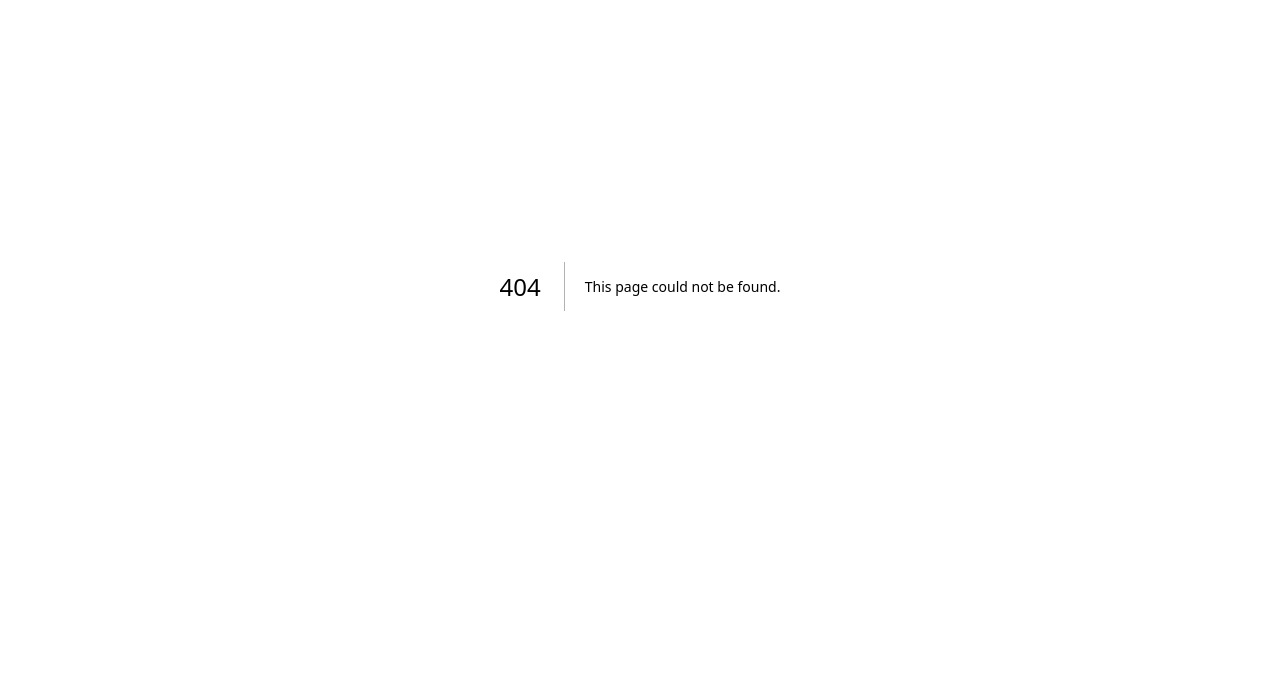
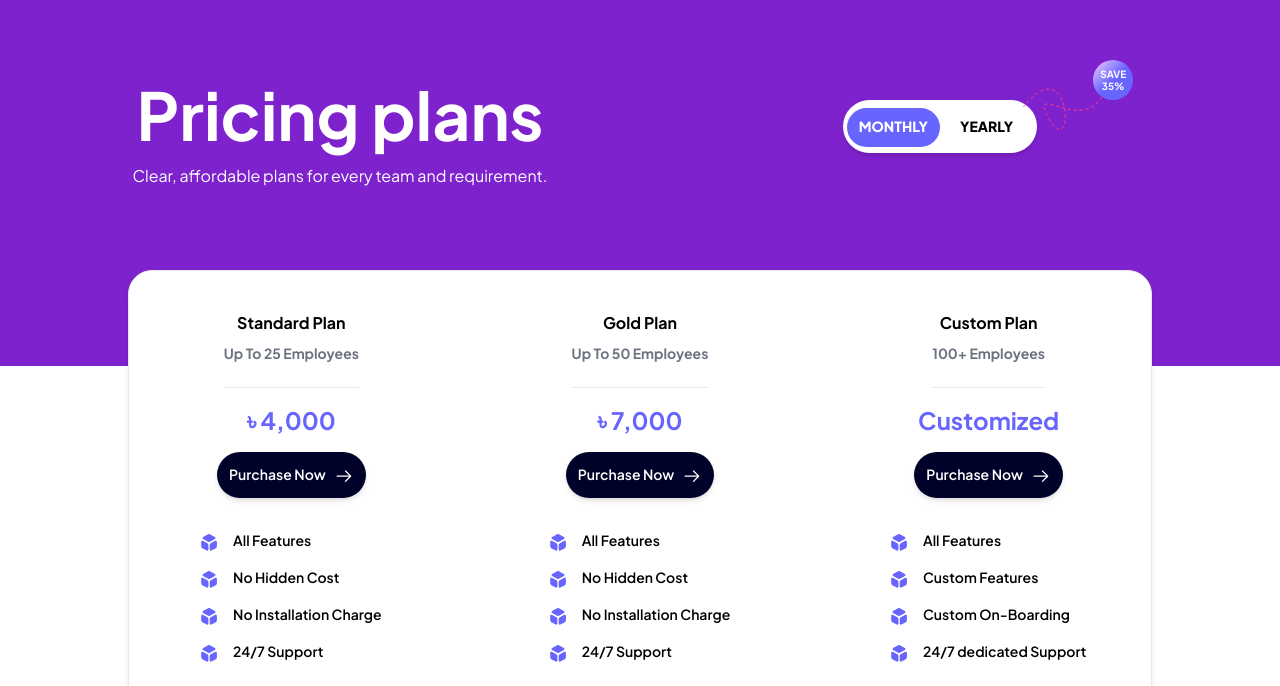
Before and after one commit to Solutya/SolHRM-LandingPage-fe, a Next.js app: page /price in a window 1280 px wide. Before the commit this address had no page. Shown: the part 114-800 px from the top of the page. Built offline with nearby package versions, Linux system fonts and the light colour scheme.

Commit message:
page added + pricetab section added +explore service group hover added

```diff
--- a/src/app/globals.css
+++ b/src/app/globals.css
@@ -35,7 +35,7 @@ margin-bottom:-25%;
     opacity: 1;
 }
 .inactive span{
-  color: rgba(128, 128, 128, 0.349);
+  color: rgba(128, 128, 128, 0.5);
 }
 
 /* line dash animation */
--- /dev/null
+++ b/src/app/price/page.jsx
@@ -0,0 +1,133 @@
+"use client";
+import price_data from "@/data/price-data";
+import Image from "next/image";
+import Link from "next/link";
+import React, { useState } from "react";
+import { GoArrowRight } from "react-icons/go";
+
+const Price = () => {
+  const [currentTab, setCurrentTab] = useState("monthly");
+
+  //   handling the tabs from monthly to yearly
+  const handleTab = (selectedTab) => {
+    setCurrentTab(selectedTab);
+  };
+  return (
+    <div className="pb-20 ">
+      <div className="bg-purple-700  min-h-[60vh] grid grid-cols-1 md:grid-cols-2 justify-center items-center p-10 ">
+        <div className="text-white flex items-center flex-col width-[50%]">
+          <h2 className="text-[66px] font-bold">Pricing plans</h2>
+          <p>Clear, affordable plans for every team and requirement.</p>
+        </div>
+        <div className="rounded-full relative uppercase w-fit mx-auto grid grid-cols-2 text-center shadow-md bg-white p-1 h-fit ">
+          <span
+            className={`font-black text-[14px] p-3 rounded-full cursor-pointer z-20 ${
+              currentTab === "monthly" ? "text-white " : ""
+            } `}
+            onClick={() => handleTab("monthly")}
+          >
+            monthly
+          </span>
+          <span
+            className={`font-black text-[14px] p-3 rounded-full cursor-pointer text-center z-20 ${
+              currentTab === "yearly" ? "text-white" : ""
+            } `}
+            onClick={() => handleTab("yearly")}
+          >
+            yearly
+          </span>
+          <div
+            className={`bg-myBlue w-[48%] text-white transition duration-300 ease-in-out rounded-full absolute z-10 h-[75%] top-2 left-1  ${
+              currentTab === "yearly" ? " translate-x-[100%]" : ""
+            }`}
+          ></div>
+          <div className="absolute hidden sm:block bottom-full -top-3 -right-[66px] z-0 price-shape-line">
+            <svg
+              width="80"
+              height="42"
+              viewBox="0 0 80 42"
+              fill="none"
+              xmlns="http://www.w3.org/2000/svg"
+            >
+              <path
+                d="M78.5938 8.78059C59.0829 45.2801 2.05127 -8.72021 27.0652 32.28C52.079 73.2801 48.5771 -41.2195 0.550438 18.7821"
+                stroke="#FF3C82"
+                strokeDasharray="3 3"
+              />
+            </svg>
+          </div>
+          <div className="absolute hidden sm:block bottom-full mt-[calc(-100% - 5px)] -right-24 text-center rounded-full bg-gradient-to-br from-fuchsia-200 via-myBlue to-myBlue text-white w-10 h-10">
+            <p className="text-[10px] font-bold leading-tight pt-2">SAVE 35%</p>
+          </div>
+        </div>
+      </div>
+      {/* TAB SWITCHING SECTION */}
+
+      {/* PRICE CARD SECTION */}
+
+      <div className="grid grid-cols-1 md:grid-cols-2 lg:grid-cols-3 2xl:grid-cols-4 gap-6 2xl:w-[1160px] pt-10 items-center justify-center  bg-white border rounded-3xl w-[80%] mx-auto shadow-md -mt-24">
+        {price_data
+          .filter((item) => item.category === currentTab)
+          .map((item, i) => (
+            <div
+              key={i}
+              className="w-full md:w-fit max-w-80 mx-auto h-full"
+            >
+              <div
+                className={` ${item.cls} bg-white rounded-3xl space-y-4 h-full flex flex-col justify-between items-center text-center`}
+              >
+                {/* <div className="">
+                  <Image
+                    src={item.img}
+                    alt="plan logo"
+                    width={55}
+                    height={60}
+                  />
+                </div> */}
+                <div className="space-y-2 pb-6 border-b-[1px] ">
+                  <h4 className=" font-bold">{item.title}</h4>
+                  <p className="text-sm text-gray-500">{item.description}</p>
+                </div>
+                {/* Purchase button */}
+                <div className="flex flex-col items-center justify-center gap-4">
+                  {item.price === "" ? (
+                    <span className="  text-myBlue   text-2xl font-bold">
+                      Customized
+                    </span>
+                  ) : (
+                    <span className="  text-myBlue text-2xl font-bold">
+                      ৳ {Number(item.price).toLocaleString()}
+                    </span>
+                  )}
+                  <Link
+                    href="/price"
+                    className=" bg-myDark text-white
+                        w-full rounded-full  top-0 py-3 left-0  transition px-3 text-sm  duration-300 hover:bg-myBlue hover:shadow-xl shadow-md font-semibold"
+                  >
+                    Purchase Now
+                    <GoArrowRight className="inline text-xl ml-2 " />
+                  </Link>
+                </div>
+                <div className="py-4">
+                  <ul className="space-y-4">
+                    {item.price_feature?.map((list, i) => (
+                      <li key={i} className={`${list.cls} flex  gap-4`}>
+                        <span className="inline-flex text-myBlue mt-1">
+                          {list.icon}
+                        </span>
+                        <span className="font-semibold text-sm">
+                          {list.list}
+                        </span>
+                      </li>
+                    ))}
+                  </ul>
+                </div>
+              </div>
+            </div>
+          ))}
+      </div>
+    </div>
+  );
+};
+
+export default Price;
--- a/src/components/cards/PriceTabCards/PriceTabCards.jsx
+++ b/src/components/cards/PriceTabCards/PriceTabCards.jsx
@@ -4,7 +4,6 @@ import Image from "next/image";
 import Link from "next/link";
 import React, { useState } from "react";
 import { GoArrowRight } from "react-icons/go";
-
 
 const PriceTabCards = () => {
   const [currentTab, setCurrentTab] = useState("monthly");
@@ -15,15 +14,12 @@ const PriceTabCards = () => {
   };
   return (
     <div className="py-20">
-
       {/* TAB SWITCHING SECTION */}
 
       <div className="rounded-full relative uppercase w-fit mx-auto grid grid-cols-2 text-center shadow-md bg-white p-1 ">
         <span
           className={`font-black text-[14px] p-3 rounded-full cursor-pointer z-20 ${
-            currentTab === "monthly"
-              ? "text-white "
-              : ""
+            currentTab === "monthly" ? "text-white " : ""
           } `}
           onClick={() => handleTab("monthly")}
         >
@@ -31,17 +27,17 @@ const PriceTabCards = () => {
         </span>
         <span
           className={`font-black text-[14px] p-3 rounded-full cursor-pointer text-center z-20 ${
-            currentTab === "yearly"
-              ? "text-white"
-              : ""
+            currentTab === "yearly" ? "text-white" : ""
           } `}
           onClick={() => handleTab("yearly")}
         >
           yearly
         </span>
-        <div className={`bg-myBlue w-[48%] text-white transition duration-300 ease-in-out rounded-full absolute z-10 h-[75%] top-2 left-1  ${(currentTab==="yearly")?" translate-x-[100%]":""}`}>
-
-        </div>
+        <div
+          className={`bg-myBlue w-[48%] text-white transition duration-300 ease-in-out rounded-full absolute z-10 h-[75%] top-2 left-1  ${
+            currentTab === "yearly" ? " translate-x-[100%]" : ""
+          }`}
+        ></div>
         <div className="absolute hidden sm:block bottom-full -top-3 -right-[66px] z-0 price-shape-line">
           <svg
             width="80"
@@ -62,27 +58,42 @@ const PriceTabCards = () => {
         </div>
       </div>
 
-
       {/* PRICE CARD SECTION */}
 
-        <div className="grid grid-cols-1 md:grid-cols-2 lg:grid-cols-3 2xl:grid-cols-4 gap-6 xl:w-[1160px] pt-10 items-center justify-center ">
-                  {price_data.filter(item=> item.category === currentTab ).map((item, i) => (
-                  <div key={i} className=" mb-30 w-full md:w-fit max-w-80 mx-auto h-full">
-                    <div className={` ${item.cls} bg-white rounded-3xl px-[30px] py-[25px] md:px-[60px] md:py-[50px] lg:px-[35px] lg:py-[28px] space-y-4 h-full flex flex-col justify-between `}>
-                      <div className="tp-price__icon">
-                        <Image src={item.img} alt="plan logo" width={55} height={60} />
+      <div className="grid grid-cols-1 md:grid-cols-2 lg:grid-cols-3 2xl:grid-cols-4 gap-6 2xl:w-[1160px] pt-10 items-center justify-center ">
+        {price_data
+          .filter((item) => item.category === currentTab)
+          .map((item, i) => (
+            <div
+              key={i}
+              className=" mb-30 w-full md:w-fit max-w-80 mx-auto h-full"
+            >
+              <div
+                className={` ${item.cls} bg-white rounded-3xl px-[30px] py-[25px] md:px-[60px] md:py-[50px] lg:px-[35px] lg:py-[28px] space-y-4 h-full flex flex-col justify-between `}
+              >
+                <div className="">
+                  <Image
+                    src={item.img}
+                    alt="plan logo"
+                    width={55}
+                    height={60}
+                  />
                 </div>
                 <div className="space-y-2 pb-6 border-b-[1px] ">
                   <h4 className="text-[22px] font-bold">{item.title}</h4>
-                        <p className="text-sm text-gray-500">{item.desctiption}</p>
+                  <p className="text-sm text-gray-500">{item.description}</p>
                 </div>
                 <div className="py-4">
                   <ul className="space-y-4">
                     {item.price_feature?.map((list, i) => (
-                            <li key={i} className={`${list.cls} flex items-center gap-4` }>
-                              <span className="inline-flex text-myBlue ">{list.icon}</span>
+                      <li
+                        key={i}
+                        className={`${list.cls} flex  gap-4`}
+                      >
+                        <span className="inline-flex text-myBlue mt-1">
+                          {list.icon}
+                        </span>
                         <span className="font-semibold text-sm">
-
                           {list.list}
                         </span>
                       </li>
@@ -91,10 +102,22 @@ const PriceTabCards = () => {
                 </div>
                 {/* Purchase button */}
                 <div className="relative  mx-auto text-center rounded-full p-3 bg-[#5956e914] font-semibold text-sm w-full">
-                        <span className="  text-myBlue  cursor-pointer">Price: ${item.price}</span>
-                        <Link href="" className="absolute bg-myBlue text-white
-                        w-full rounded-full  top-0 py-3 left-0 -translate-x-10 transition opacity-0 duration-500 hover:opacity-100 hover:translate-x-0" >
-                          Purchase Now <GoArrowRight className="inline text-xl ml-2 "/>
+                  {item.price === "" ? (
+                    <span className="  text-myBlue  cursor-pointer">
+                      Customized
+                    </span>
+                  ) : (
+                    <span className="  text-myBlue  cursor-pointer">
+                      Price: ৳ {Number(item.price).toLocaleString()}
+                    </span>
+                  )}
+                  <Link
+                    href="/price"
+                    className="absolute bg-myBlue text-white
+                        w-full rounded-full  top-0 py-3 left-0 -translate-x-10 transition opacity-0 duration-500 hover:opacity-100 hover:translate-x-0"
+                  >
+                    Purchase Now{" "}
+                    <GoArrowRight className="inline text-xl ml-2 " />
                   </Link>
                 </div>
               </div>
--- a/src/data/price-data.js
+++ b/src/data/price-data.js
@@ -1,10 +1,10 @@
-
 import pric_img_1 from "../../public/assets/images/price/price-icon-1.png";
 import pric_img_2 from "../../public/assets/images/price/price-icon-2.png";
 import pric_img_3 from "../../public/assets/images/price/price-icon-3.png";
 import pric_img_4 from "../../public/assets/images/price/price-4.1.png";
 
-const PriceList = <>
+const PriceList = (
+  <>
     <svg
       width="16"
       height="17"
@@ -29,267 +29,250 @@ const PriceList = <>
       />
     </svg>
   </>
+);
 
 const price_data = [
   //  monthly price here 1 to 4
   {
     id: 1,
-        category:"monthly",
+    category: "monthly",
     img: pric_img_1,
-        title: "Personal Plan",
-        desctiption: <>Customized anything in anytime</>,
+    title: "Standard Plan",
+    description: <b>Up To 25 Employees</b>,
     cls: "",
-        price: "146.00",
+    price: "4000",
     price_feature: [
       {
-                list: "Easy To Track AI Data",
+        list: "All Features",
         icon: PriceList,
-                cls: ""
+        cls: "",
       },
       {
-                list: "100+ Ready Boots",
+        list: "No Hidden Cost",
         icon: PriceList,
-                cls: ""
+        cls: "",
       },
       {
-                list: "Best Data Plan & Package",
+        list: "No Installation Charge",
         icon: PriceList,
-                cls: "inactive"
+        cls: "",
       },
       {
-                list: "24/7 Online Support",
+        list: "24/7 Support",
         icon: PriceList,
-                cls: "inactive"
-            }
+        cls: "",
+      },
     ],
-
   },
   {
     id: 2,
-        category:"monthly",
+    category: "monthly",
     img: pric_img_2,
-        title: "Advanced",
-        desctiption: <>Customized anything in anytime</>,
+    title: "Gold Plan",
+    description: <b>Up To 50 Employees</b>,
     cls: "active",
-        price: "159.00",
+    price: "7000",
     price_feature: [
       {
-                list: "Easy To Track AI Data",
+        list: "All Features",
         icon: PriceList,
-                cls: ""
+        cls: "",
       },
       {
-                list: "100+ Ready Boots",
+        list: "No Hidden Cost",
         icon: PriceList,
-                cls: ""
+        cls: "",
       },
       {
-                list: "Best Data Plan & Package",
+        list: "No Installation Charge",
         icon: PriceList,
-                cls: ""
+        cls: "",
       },
       {
-                list: "24/7 Online Support",
+        list: "24/7 Support",
         icon: PriceList,
-                cls: ""
-            }
+        cls: "",
+      },
     ],
-
   },
   {
     id: 3,
-        category:"monthly",
+    category: "monthly",
     img: pric_img_3,
-        title: "Personal Plan",
-        desctiption: <>Customized anything in anytime</>,
+    title: "Custom Plan",
+    description:<b>100+ Employees</b>,
+    fullDescription: "A TAILORED PRICE PLANNING FOR BUSINESS WITH CUSTOMIZED REQUIREMENTS",
     cls: "",
-        price: "289.00",
+    price: "",
     price_feature: [
       {
-                list: "Easy To Track AI Data",
+        list: "All Features",
         icon: PriceList,
-                cls: ""
+        cls: "",
       },
       {
-                list: "100+ Ready Boots",
+        list: "Custom Features",
         icon: PriceList,
-                cls: ""
+        cls: "",
       },
       {
-                list: "Best Data Plan & Package",
+        list: "Custom On-Boarding",
         icon: PriceList,
-                cls: ""
+        cls: "",
       },
       {
-                list: "24/7 Online Support",
+        list: "24/7 dedicated Support",
         icon: PriceList,
-                cls: ""
-            }
+        cls: "",
+      },
     ],
-
   },
   {
     id: 4,
-        category:"monthly",
+    category: "monthly",
     img: pric_img_4,
-        title: "Addons",
-        desctiption: <>Customized anything in anytime</>,
+    title: "Add Ons",
+    description: <b>GET THE ULTIMATE EXCLUSIVEADD ONS</b>,
     cls: "",
-        price: "289.00",
+    price: "",
     price_feature: [
       {
-                list: "Easy To Track AI Data",
+        list: "৳ 1000/Month For every 10 Employees",
         icon: PriceList,
-                cls: ""
+        cls: "",
       },
       {
-                list: "100+ Ready Boots",
+        list: "৳ 50/Month For every Employees/Month (Upcoming)",
         icon: PriceList,
-                cls: ""
+        cls: "inactive",
       },
       {
-                list: "Best Data Plan & Package",
+        list: "Live Tracking (UPCOMING)",
         icon: PriceList,
-                cls: ""
+        cls: "inactive",
       },
-            {
-                list: "24/7 Online Support",
-                icon: PriceList,
-                cls: ""
-            }
     ],
-
   },
-
 
   //  yearly price here  4 to 6
   {
     id: 5,
-        category:"yearly",
+    category: "yearly",
     img: pric_img_1,
-        title: "Personal Plan Yearly",
-        desctiption: <>Customized anything in anytime</>,
+    title: "Standard Plan",
+    description: <b>Up To 25 Employees</b>,
     cls: "",
-        price: "99.00",
+    price: "45000",
     price_feature: [
       {
-                list: "Easy To Track AI Data",
+        list: "All Features",
         icon: PriceList,
-                cls: ""
+        cls: "",
       },
       {
-                list: "100+ Ready Boots",
+        list: "No Hidden Cost",
         icon: PriceList,
-                cls: ""
+        cls: "",
       },
       {
-                list: "Best Data Plan & Package",
+        list: "No Installation Charge",
         icon: PriceList,
-                cls: "inactive"
+        cls: "",
       },
       {
-                list: "24/7 Online Support",
+        list: "24/7 Support",
         icon: PriceList,
-                cls: "inactive"
-            }
+        cls: "",
+      },
     ],
-
   },
   {
     id: 6,
-        category:"yearly",
+    category: "yearly",
     img: pric_img_2,
-        title: "Advanced Yearly",
-        desctiption: <>Customized anything in anytime</>,
+    title: "Gold Plan",
+    description: <b>Up To 50 Employees</b>,
     cls: "active",
-        price: "199.00",
+    price: "82000",
     price_feature: [
       {
-                list: "Easy To Track AI Data",
+        list: "All Features",
         icon: PriceList,
-                cls: ""
+        cls: "",
       },
       {
-                list: "100+ Ready Boots",
+        list: "No Hidden Cost",
         icon: PriceList,
-                cls: ""
+        cls: "",
       },
       {
-                list: "Best Data Plan & Package",
+        list: "No Installation Charge",
         icon: PriceList,
-                cls: ""
+        cls: "",
       },
       {
-                list: "24/7 Online Support",
+        list: "24/7 Support",
         icon: PriceList,
-                cls: ""
-            }
+        cls: "",
+      },
     ],
-
   },
   {
     id: 7,
-        category:"yearly",
+    category: "yearly",
     img: pric_img_3,
-        title: "Recommended Yearly",
-        desctiption: <>Customized anything in anytime</>,
+    title: "Custom Plan",
+    description: <b>100+ Employees</b>,
+    fullDescription: "A TAILORED PRICE PLANNING FOR BUSINESS WITH CUSTOMIZED REQUIREMENTS",
     cls: "",
-        price: "299.00",
+    price: "",
     price_feature: [
       {
-                list: "Easy To Track AI Data",
+        list: "All Features",
         icon: PriceList,
-                cls: ""
+        cls: "",
       },
       {
-                list: "100+ Ready Boots",
+        list: "Custom Features",
         icon: PriceList,
-                cls: ""
+        cls: "",
       },
       {
-                list: "Best Data Plan & Package",
+        list: "Custom On-Boarding",
         icon: PriceList,
-                cls: ""
+        cls: "",
       },
       {
-                list: "24/7 Online Support",
+        list: "24/7 dedicated Support",
         icon: PriceList,
-                cls: ""
-            }
+        cls: "",
+      },
     ],
-
   },
   {
     id: 8,
-        category:"yearly",
+    category: "yearly",
     img: pric_img_4,
-        title: "Addons",
-        desctiption: <>Customized anything in anytime</>,
+    title: "Add Ons",
+    description: <b>GET THE ULTIMATE EXCLUSIVEADD ONS</b>,
     cls: "",
-        price: "289.00",
+    price: "",
     price_feature: [
       {
-                list: "Easy To Track AI Data",
+        list: "৳ 1000/Month For every 10 Employees",
         icon: PriceList,
-                cls: ""
+        cls: "",
       },
       {
-                list: "100+ Ready Boots",
+        list: (
+          <>
+            Live Tracking<br /> ৳ 50/Month / Employees.  (UPCOMING)
+          </>
+        ),
         icon: PriceList,
-                cls: ""
+        cls: "inactive",
       },
-            {
-                list: "Best Data Plan & Package",
-                icon: PriceList,
-                cls: ""
+    ],
   },
-            {
-                list: "24/7 Online Support",
-                icon: PriceList,
-                cls: ""
-            }
-        ],
-
-    },
-]
-export default price_data
+];
+export default price_data;
```
Also changed, not shown: src/components/pages/home/ExploreService.jsx (+2 -2 lines). Lines whose indentation alone changed are shown as unchanged.
